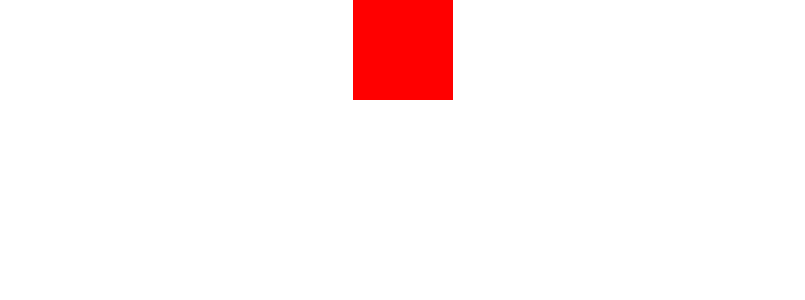
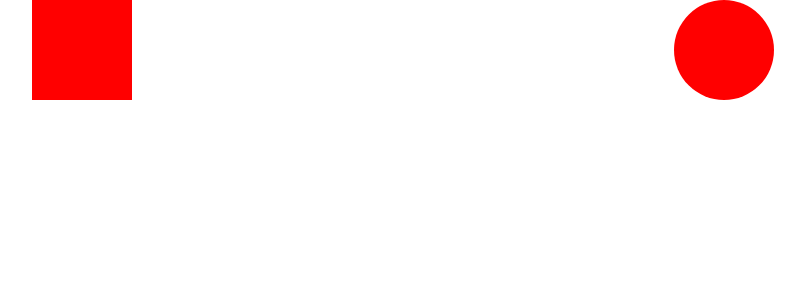
Before and after one commit to ablades/few2.2-assignment1, a React (Create React App) app: page / in a window 1280 px wide. Shown: the top 300 px of the page, without its empty margins (237-1042 px from the left). Built offline with nearby package versions, Linux system fonts and the light colour scheme.

Commit message:
create circle

```diff
--- a/src/App.js
+++ b/src/App.js
@@ -1,6 +1,7 @@
 import React from 'react';
 import './App.css'
 import Square from './components/Square'
+import Circle from './components/Circle';
 
 function App() {
 
@@ -8,12 +9,13 @@ function App() {
     display: 'grid',
     gridGap: '3px',
     justifyItems: 'center',
-    gridTemplateColumns: '1fr 4',
+    gridTemplateColumns: '1fr 1fr',
   }
 
   return (
     <div className="App" style={styles}>
-      <Square/>
+      <Square />
+      <Circle />
     </div>
   );
 }
--- /dev/null
+++ b/src/components/Circle.js
@@ -0,0 +1,18 @@
+import React from 'react'
+
+
+function Circle() {
+    const styles = {
+        width: '100px',
+        height: '100px',
+        backgroundColor: 'red',
+        borderRadius: '50px',
+    }
+
+    return(
+        <div className="circle" style={styles}>
+        </div>
+    )
+}
+
+export default Circle
```
